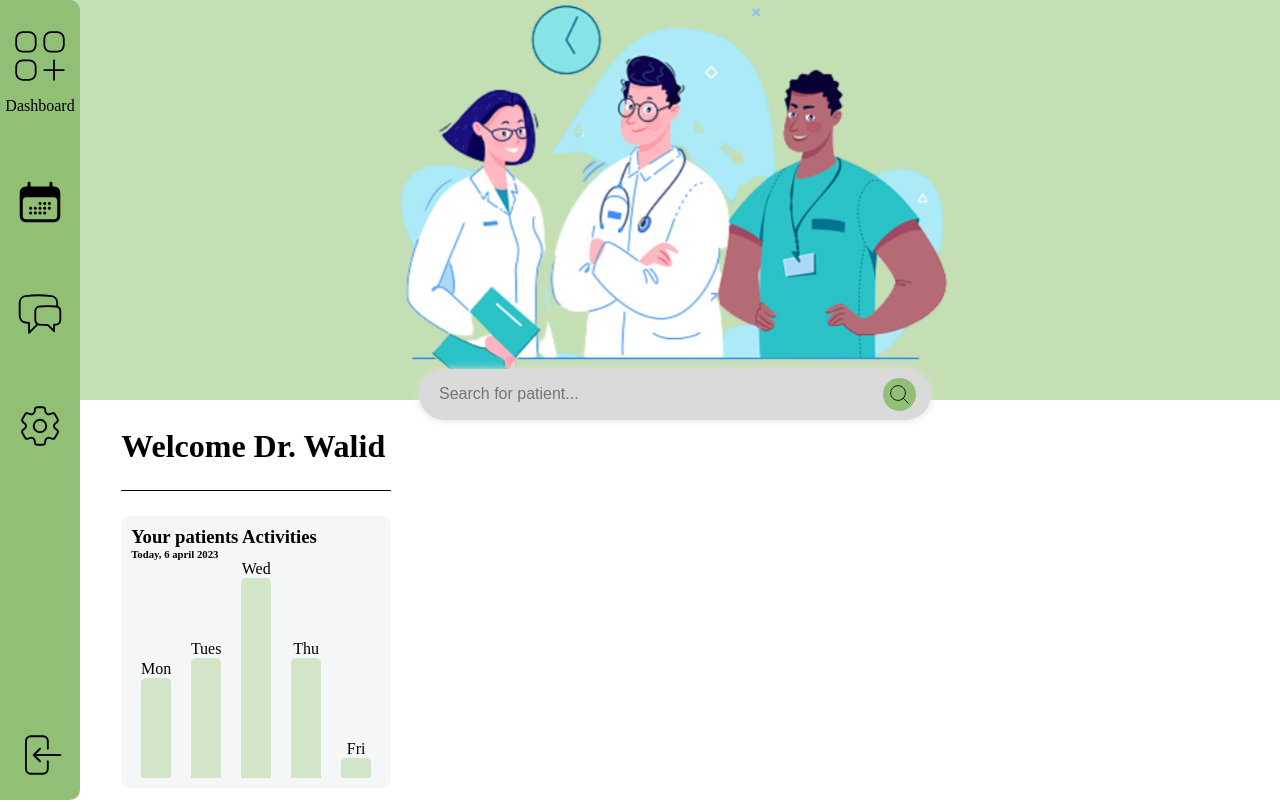
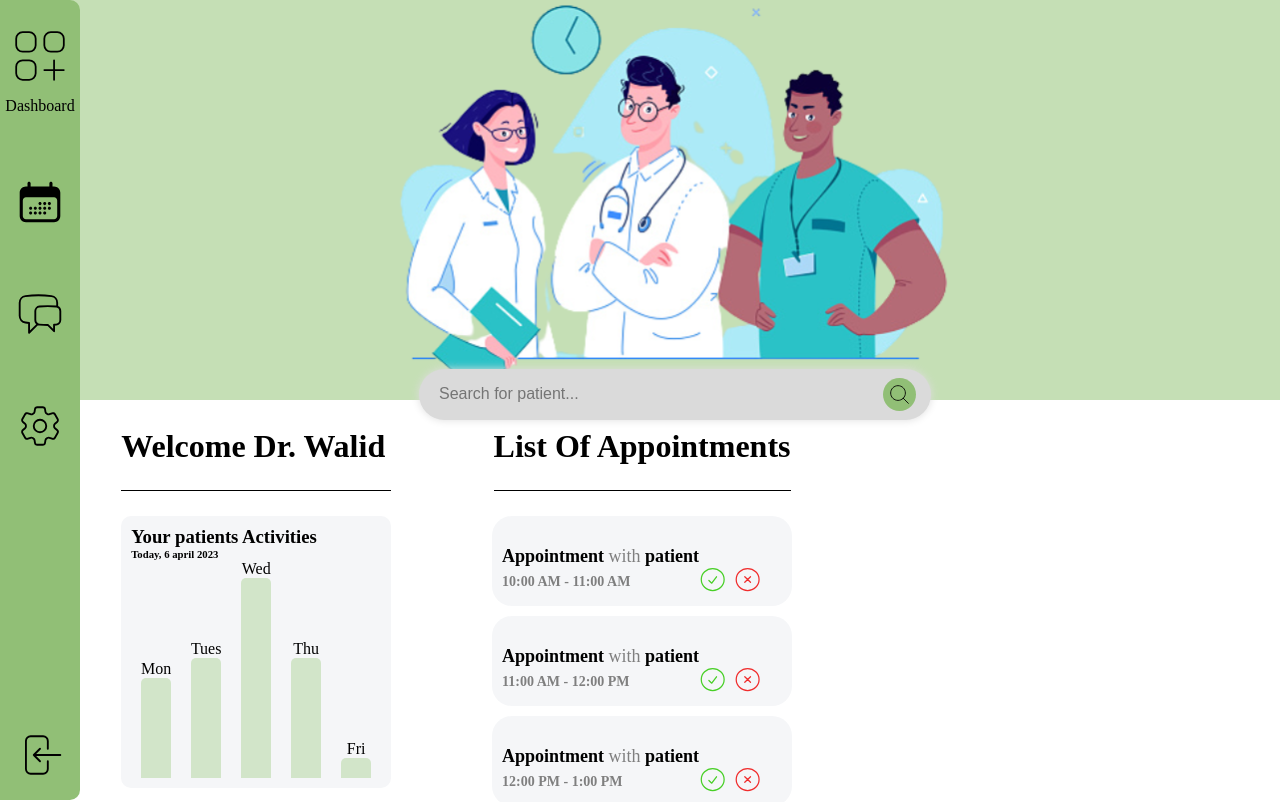
Before and after one commit to PamelaKaram/FE-Patient-Management-Software, a Next.js app: page /doctor in a window 1280 px wide. Shown: the top 802 px of the page. Built offline with nearby package versions, Linux system fonts and the light colour scheme.

Commit message:
imported apt list to doctor page

```diff
--- a/src/pages/doctor.js
+++ b/src/pages/doctor.js
@@ -5,6 +5,7 @@ import { BrowserRouter, Link } from 'react-router-dom';
 import DoctorStyles from "../styles/DoctorPage.module.css"
 import Sidebar from '../Components/Sidenav1';
 import Welcome from "../Components/Welcome";
+import AppointmentsList from '../Components/AppointmentList';
 
 export default function Doctor() {
   return (
@@ -20,7 +21,11 @@ export default function Doctor() {
 
         <div className={DoctorStyles.header}>
           <Welcome />
+          <div className={AppointmentsList.apt}>
+            <AppointmentsList />
+          </div>
         </div>
+
         {/*<Link to="/patient_registration">
           <ActivityButton name="Register Patient" path="/patient_registration" />
         </Link> */}
```
